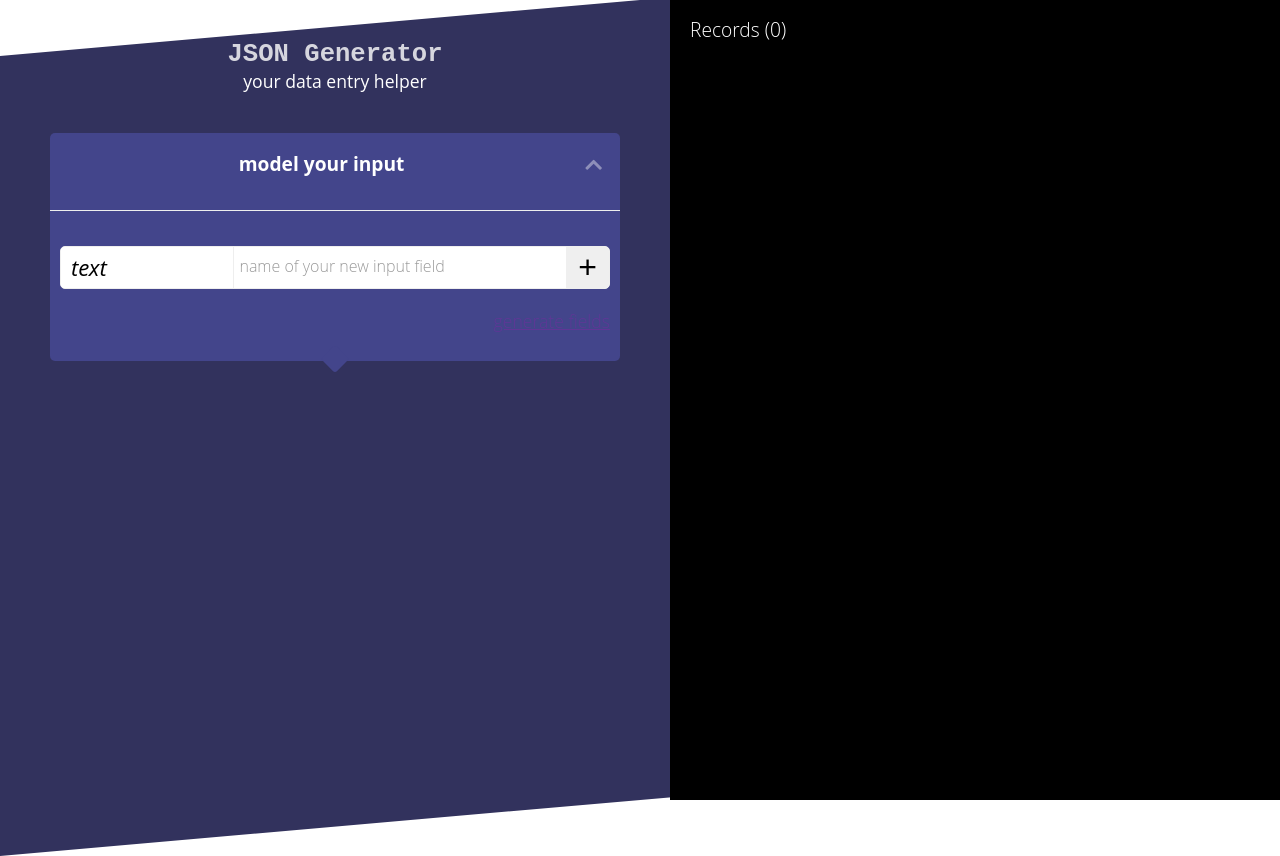
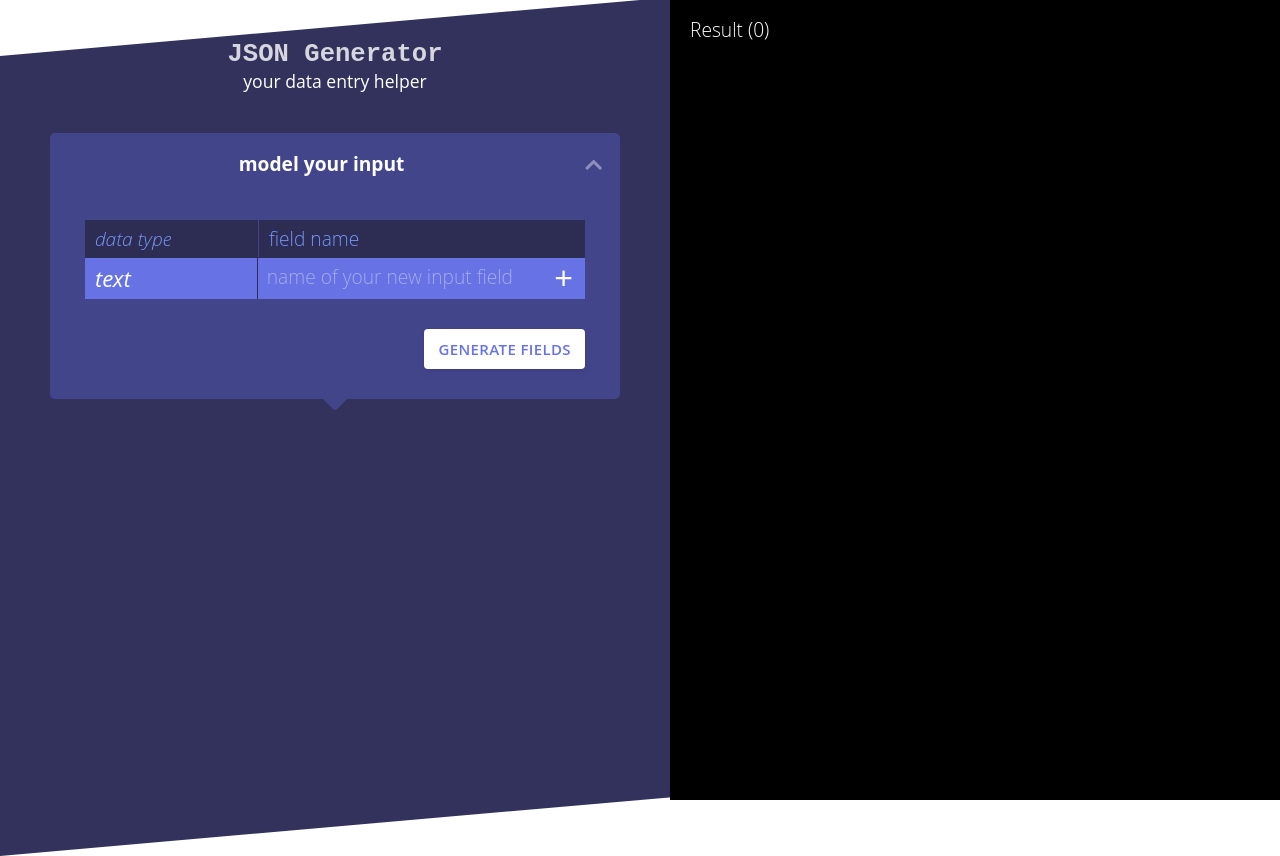
Before and after one commit to xwang1000/json-generator, a React (Create React App) app: page / in a window 1280 px wide. Built offline with nearby package versions, Linux system fonts and the light colour scheme.

Commit message:
Improve UI on the left panels

```diff
--- a/src/App.css
+++ b/src/App.css
@@ -5,6 +5,7 @@
   --color-purple-2: #6772e5;
   --color-purple-3: #7795f8;
   --color-purple-4: #3a3c66;
+  --color-highlight: rgb(246, 216, 122);
 }
 
 body {
@@ -58,6 +59,11 @@ h2 {
   bottom: 0;
   background: var(--color-purple);
   transform: skewY(-5deg);
+}
+
+.app__left__container {
+  max-width: 700px;
+  margin: auto;
 }
 
 .app__right {
@@ -145,6 +151,11 @@ h2 {
   border-top-left-radius: 3px;
 }
 
+.expandable-panel__body {
+  padding: 10px 35px;
+  padding-bottom: 30px;
+}
+
 .expandable-panel h2:hover {
   cursor: pointer;
   opacity: 1;
@@ -157,21 +168,14 @@ h2 {
   padding-top: 5px;
 }
 
-.model-panel__body {
-  border-top: 1px solid #eee;
-  padding: 10px;
-}
-
-.model-panel__form__type {
-  padding: 10px;
-}
-
 .output-panel {
   color: white;
   background-color: var(--color-purple-3);
   border-radius: 5px;
   padding-bottom: 30px;
-  margin: 20px 0;
+  margin: 20px auto;
+  width: 60%;
+  min-width: 400px;
   position: relative;
 }
 
@@ -231,3 +235,23 @@ h2 {
 pre {
   margin: 0;
 }
+
+.button--theme {
+  white-space: nowrap;
+  display: inline-block;
+  height: 40px;
+  line-height: 40px;
+  padding: 0 14px;
+  -webkit-box-shadow: 0 4px 6px rgba(50,50,93,.11), 0 1px 3px rgba(0,0,0,.08);
+  box-shadow: 0 4px 6px rgba(50,50,93,.11), 0 1px 3px rgba(0,0,0,.08);
+  background: #fff;
+  border-radius: 4px;
+  font-size: 15px;
+  font-weight: 600;
+  text-transform: uppercase;
+  letter-spacing: .025em;
+  color: #6772e5;
+  text-decoration: none;
+  -webkit-transition: all .15s ease;
+  transition: all .15s ease;
+}
--- a/src/App.js
+++ b/src/App.js
@@ -49,6 +49,7 @@ const App = () => {
   return (
     <div className="app">
         <div className="app__left">
+          <div className="app__left__container">
             <div className="app__left__header">
               <h1>JSON Generator</h1>
               <p className="subtitle">your data entry helper</p>
@@ -66,6 +67,7 @@ const App = () => {
               output={output()}
             />
           </div>
+        </div>
 
         <div className="app__right">
           <ResultPanel
--- a/src/InputPanel.js
+++ b/src/InputPanel.js
@@ -26,7 +26,7 @@ const InputPanel = props => {
     <form onSubmit={onSubmit} className="expandable-panel__body">
       {renderInputRows}
       <div className="input-panel__form__submit-wrapper">
-        <input className="input-panel__form__submit" type="submit" value="add to results" />
+        <a href="/" className="button--theme" onClick={onSubmit}>add to results</a>
       </div>
     </form>
   )
--- a/src/ModelPanel.css
+++ b/src/ModelPanel.css
@@ -10,72 +10,99 @@
   background-color: var(--color-purple-1);
 }
 
-.model-row, .model-panel__form {
+.model-row,
+.model-panel__form {
   display: flex;
-  margin: 10px 0;
-  color: black;
+  color: #bbb;
   font-size: 1.1rem;
   font-weight: 300;
   overflow: hidden;
-  border: 1px solid #eee;
-  border-radius: 5px;
+  border-bottom: 1px solid var(--color-dark-purple);
   transition: all .2s ease;
 }
 
-.model-row:hover {
+.model-panel__form input {
+  background-color: transparent;
+}
+
+.model-row:not(.model-row--header):hover {
   font-weight: 400;
   cursor: pointer;
   transition: all .2s ease;
+  border-color: red;
 }
 
-.model-row:active {
+.model-row:not(.model-row--header):active {
   transform: scale(.99);
   transition: all .1s ease;
 }
 
-.model-row__type, .model-panel__form .dropdown {
-  flex: 1;
+.model-row__type,
+.model-panel__form .dropdown {
+  font-style: italic;
   width: 8rem;
   padding: 5px 10px;
-  font-style: italic;
+  flex: 1;
+  border-right: 1px solid var(--color-dark-purple);
+}
+
+.model-row--header {
+  font-size: 1.2rem;
+  color: var(--color-purple-3);
+  background-color: var(--color-dark-purple);
+}
+
+.model-row--header .model-row__type {
+  border-right: 1px solid var(--color-purple-1);
 }
 
 .model-row__name {
+  padding: 5px 10px;
   flex: 2;
-  padding: 5px 10px;
-  border-left: 1px solid #eee;
+}
+
+.model-panel__form__type {
+  padding: 10px;
 }
 
 .model-panel__form {
-  margin-top: 25px;
-  background-color: white;
-  border: 1px solid #eee;
+  background-color: var(--color-purple-2);
+  border-bottom: none;
+}
+
+.model-panel__form:focus-within {
+  outline: solid var(--color-highlight);
+}
+
+.model-panel__form:focus-within .submit-button {
+  color: var(--color-highlight);
+  transform: scale(1.4);
 }
 
 .model-panel__form__name {
+  color: white;
+  font-size: 1.2rem;
+  font-weight: 300;
+  padding-left: 9px;
+  margin: 5px 0;
+  border: none;
   flex: 2;
   outline: none;
-  border: none;
-  margin: 5px 0;
-  font-size: 1rem;
-  font-weight: 300;
-  padding-left: 5px;
 }
 
 .model-panel__form .dropdown {
-  border-right: 1px solid #eee;
-  padding-right: 0;
-  background-color: white;
-  color: black;
+  background-color: transparent;
+  color: white;
+  padding-right: 25px;
 }
 
-::placeholder {
-  color: black;
+.model-panel__form ::placeholder {
+  color: white;
 }
 
 .model-panel__button-wrapper {
   text-align: right;
-  margin-top: 20px;
+  margin-top: 30px;
 }
 
 .model-panel__button {
@@ -93,7 +120,13 @@
 }
 
 .submit-button {
+  color: white;
   font-size: 2rem;
   padding: 0 12px;
   border: unset;
+  transition: 0.2s all ease;
 }
+
+.submit-button:hover {
+  cursor: pointer;
+}
--- a/src/ModelPanel.js
+++ b/src/ModelPanel.js
@@ -39,6 +39,11 @@ const ModelPanel = props => {
     addRow(row)
   }
 
+  const handleGenerateButton = e => {
+    e.preventDefault()
+    props.setInputFields(rows)
+  }
+
   const renderRows = () =>
     rows.map(row =>
       <ModelRow key={row.id} id={row.id} type={row.type} name={row.name} deleteRow={deleteRow}></ModelRow>
@@ -61,17 +66,22 @@ const ModelPanel = props => {
   }
 
   const renderBody = (
-    <div className="model-panel__body">
+    <div className="expandable-panel__body">
+      <div className="model-row model-row--header">
+        <div className="model-row__type">data type</div>
+        <div className="model-row__name">field name</div>
+      </div>
       {renderRows()}
       {renderForm()}
 
       <div className="model-panel__button-wrapper">
-        <p
-          className="model-panel__button"
-          onClick={() => props.setInputFields(rows)}
+        <a
+          href="/"
+          className="button--theme"
+          onClick={handleGenerateButton}
         >
           generate fields
-        </p>
+        </a>
       </div>
     </div>
   )
--- a/src/ResultPanel.js
+++ b/src/ResultPanel.js
@@ -87,7 +87,7 @@ const ResultPanel = props => {
   return (
     <div className="result-panel">
       <h2>
-        Records ({display.length})
+        Result ({display.length})
         {renderOptions()}
       </h2>
       {renderThemes()}
```
Lines whose indentation alone changed are shown as unchanged.
